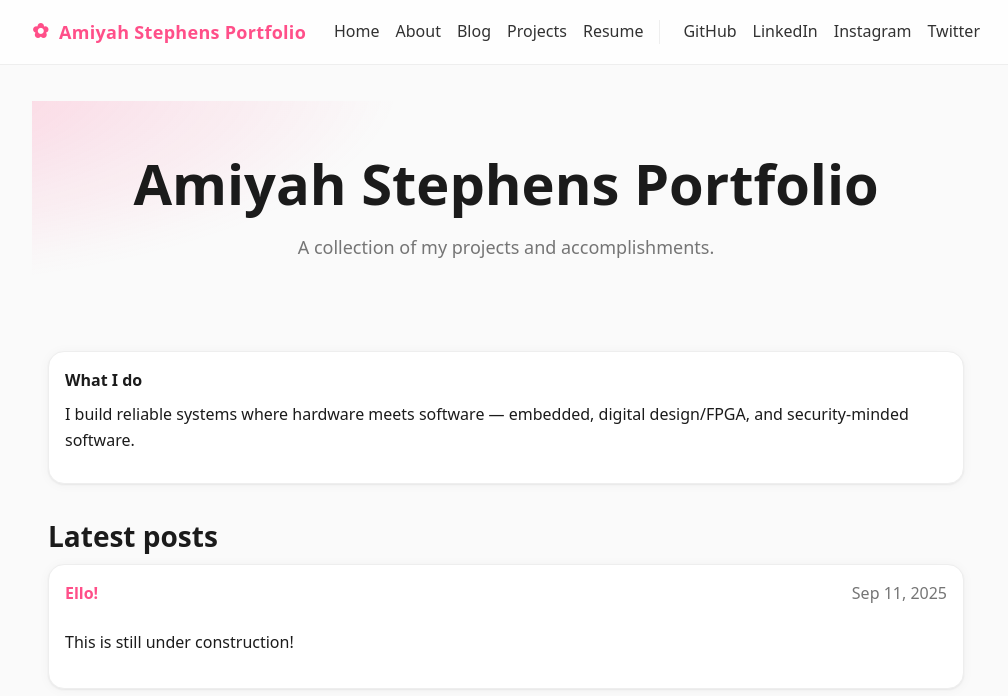
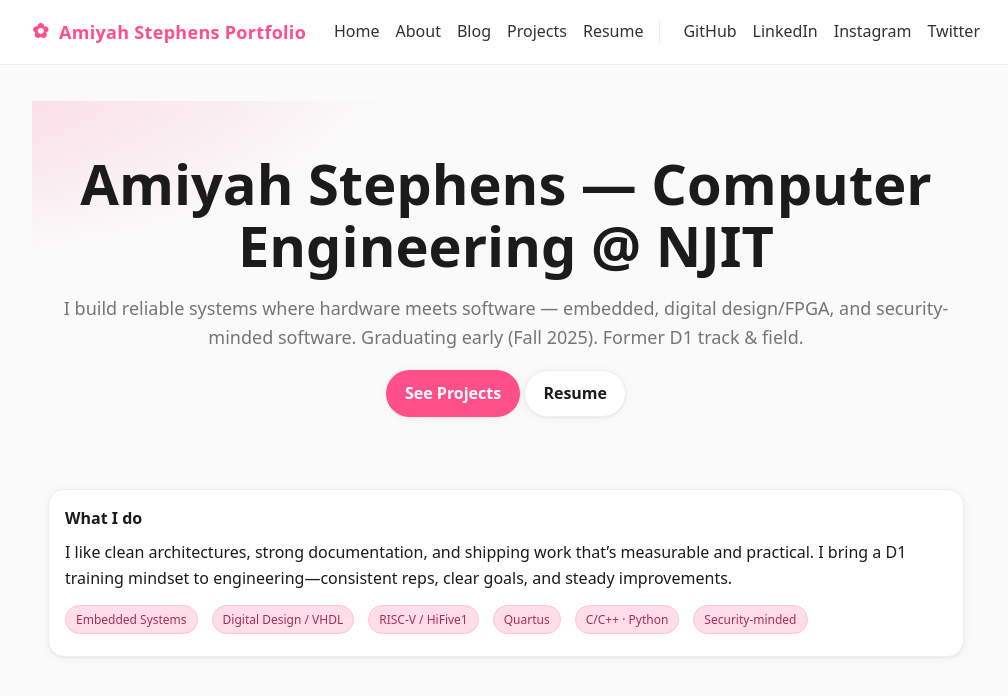
Before and after one commit to Miyahhs/miyahhs.github.io, a Jekyll site: the page built from index.md, in a window 1280 px wide and 1400 px high. Shown: the top 696 px of the window, without its empty margins (134-1142 px from the left). Built offline with Jekyll 4.4.1, drawn with Linux system fonts in a browser that asks for light colours; some of the changed text lies outside the part shown.

Commit message:
Update index.md

```diff
--- a/index.md
+++ b/index.md
@@ -1,12 +1,44 @@
 ---
 layout: home
 title: Home
+
+# HERO CONTENT
+hero_title: Amiyah Stephens — Computer Engineering @ NJIT
+hero_subtitle: I build reliable systems where hardware meets software — embedded, digital design/FPGA, and security-minded software. Graduating early (Fall 2025). Former D1 track & field.
+cta_primary:
+  text: See Projects
+  href: /projects/
+cta_secondary:
+  text: Resume
+  href: /resume/
+
+# QUICK BIO STRIP
+bio_heading: What I do
+bio_blurb: I like clean architectures, strong documentation, and shipping work that’s measurable and practical. I bring a D1 training mindset to engineering—consistent reps, clear goals, and steady improvements.
+bio_tags:
+  - Embedded Systems
+  - Digital Design / VHDL
+  - RISC-V / HiFive1
+  - Quartus
+  - C/C++ · Python
+  - Security-minded
+
+# FEATURED PROJECTS (edit img/links to yours)
+featured:
+  - title: Microprogrammed CPU (VHDL / Quartus)
+    desc: Custom CPU with microsequencer, uROM (24-bit micro-instructions), ALU, and registers; LOADI/LOAD/MOVE/STORE/XOR + branch; seven-segment output.
+    img: /assets/img/cpu-diagram.png
+    tags: [VHDL, Quartus, Digital Systems]
+    link: /projects/
+    github: https://github.com/YOURUSER/YOUR-CPU-REPO
+  - title: Embedded Overflow Alert System
+    desc: Real-time overflow detection on microcontroller with custom LED patterns and low-latency I/O; tailored support circuitry.
+    img: /assets/img/overflow-led.jpg
+    tags: [C/C++, Embedded, Circuits]
+    link: /projects/
+  - title: Advanced Embedded Calculator (HiFive1)
+    desc: Floating-point, negatives, exponentials; configured GPIO & low-level interfaces for external components; tuned for responsiveness.
+    img: /assets/img/calculator-serial.png
+    tags: [C/C++, RISC-V, Embedded]
+    link: /projects/
 ---
-
-Welcome to **Amiyah’s Portfolio** — I build reliable systems where hardware meets software.
-
-<div class="hero-cta">
-  <a class="btn btn-primary" href="/projects/">See Projects</a>
-  <a class="btn btn-outline" href="/resume/">Resume</a>
-  <a class="btn btn-outline" href="/about/">About</a>
-</div>
```
